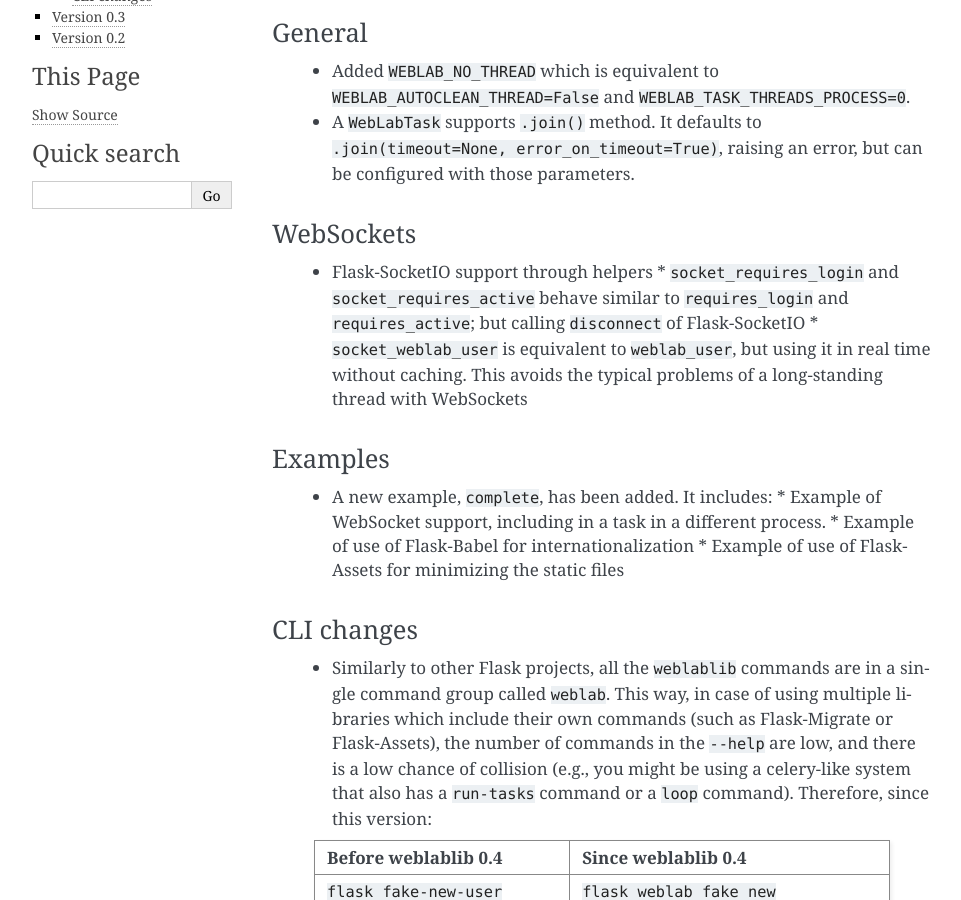
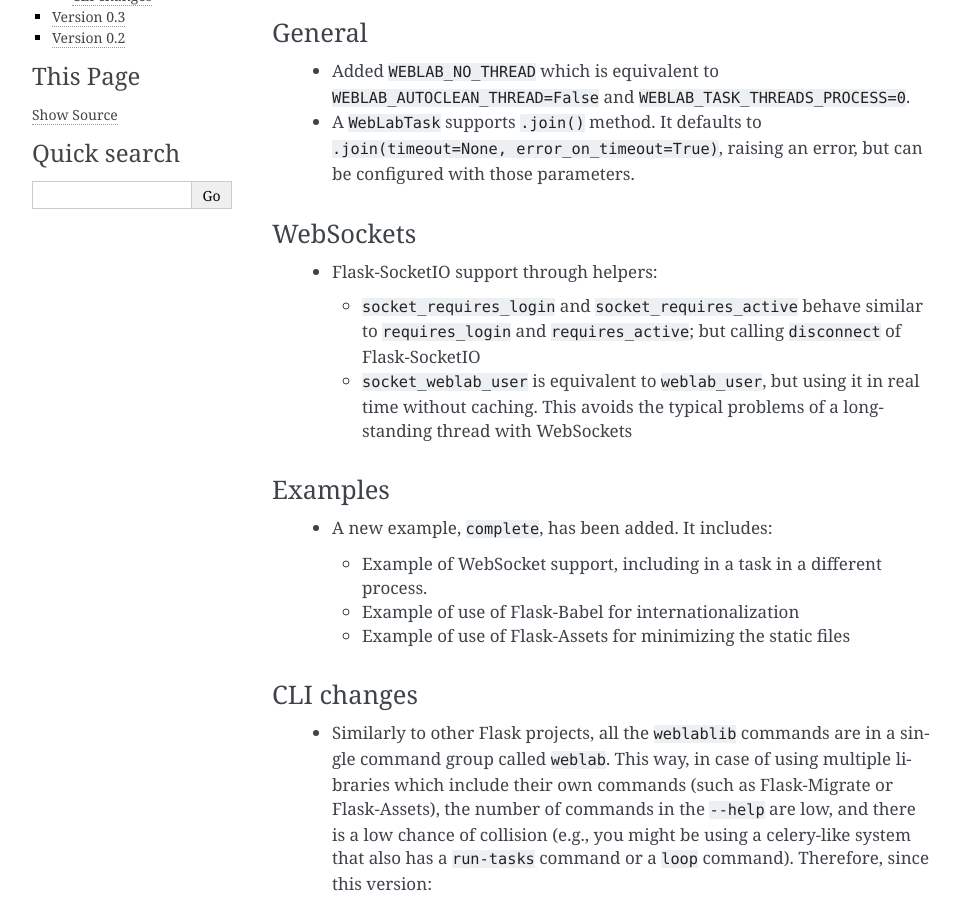
Before and after one commit to weblabdeusto/weblablib, a Sphinx documentation site: the page built from docs/source/changelog.rst, in a window 1280 px wide and 900 px high, scrolled down 214 px. Shown: the whole window, without its empty margins (148-1109 px from the left). Built offline with Sphinx 7.4.7, drawn with Linux system fonts in a browser that asks for light colours.

Commit message:
Fix nested lists

```diff
--- a/docs/source/changelog.rst
+++ b/docs/source/changelog.rst
@@ -17,7 +17,8 @@ General
 WebSockets
 ^^^^^^^^^^
 
- * Flask-SocketIO support through helpers
+ * Flask-SocketIO support through helpers:
+
    * ``socket_requires_login`` and ``socket_requires_active`` behave similar to ``requires_login`` and ``requires_active``; but calling ``disconnect`` of Flask-SocketIO
    * ``socket_weblab_user`` is equivalent to ``weblab_user``, but using it in real time without caching. This avoids the typical problems of a long-standing thread with WebSockets
 
@@ -25,9 +26,11 @@ Examples
 ^^^^^^^^
 
  * A new example, ``complete``, has been added. It includes:
+
    * Example of WebSocket support, including in a task in a different process.
    * Example of use of Flask-Babel for internationalization
    * Example of use of Flask-Assets for minimizing the static files
+
 
 CLI changes
 ^^^^^^^^^^^
```
